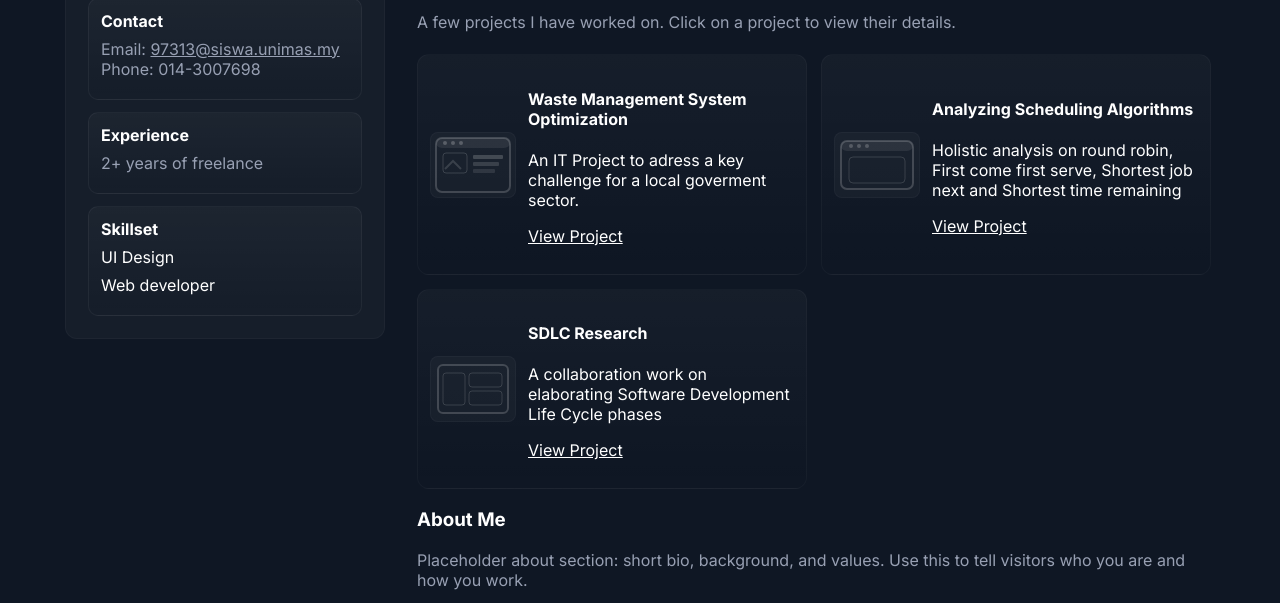
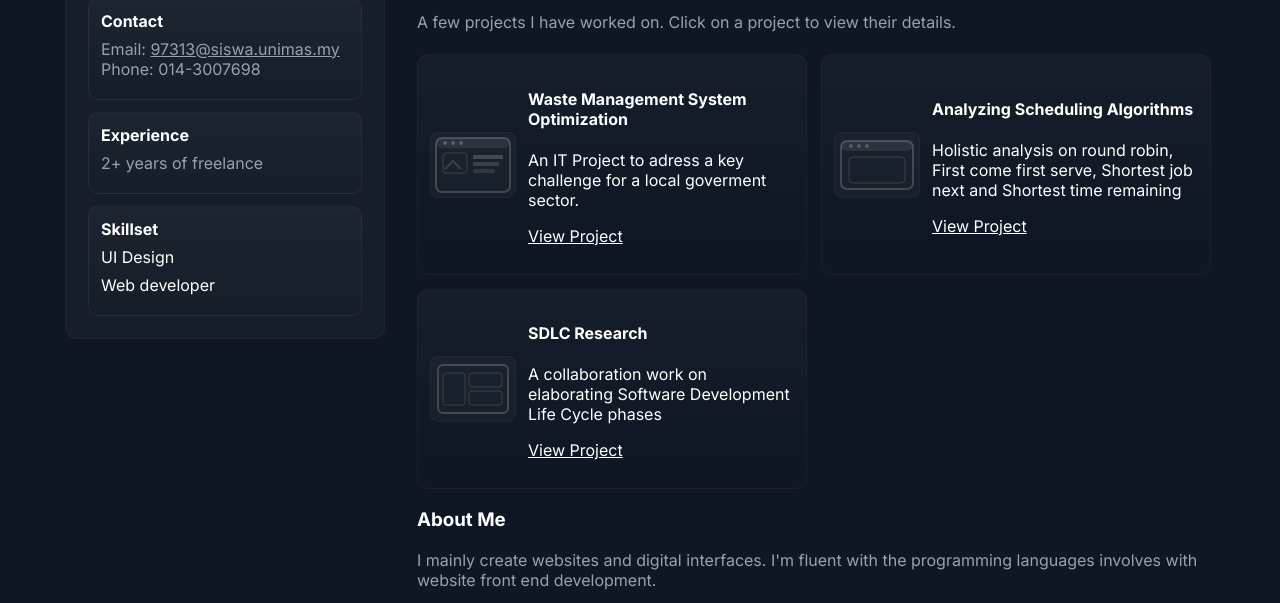
Before and after one commit to Firdaus0007/WADASG1, a plain HTML site: page index.html in a window 1280 px wide. Shown: the part 307-910 px from the top of the page. Drawn offline with Linux system fonts and the light colour scheme.

Commit message:
Update index.html

```diff
--- a/index.html
+++ b/index.html
@@ -310,7 +310,7 @@
           <!-- ABOUT ME section -->
           <section id="about" style="margin-top:18px" aria-labelledby="aboutTitle">
             <h3 id="aboutTitle">About Me</h3>
-            <p style="color:var(--muted)">Placeholder about section: short bio, background, and values. Use this to tell visitors who you are and how you work.</p>
+            <p style="color:var(--muted)">I mainly create websites and digital interfaces. I'm fluent with the programming languages involves with website front end development.</p>
             <div style="display:flex;gap:12px;margin-top:12px;flex-wrap:wrap">
               <div class="pill">Availability: Open</div>
               <div class="pill">Location: Malaysia</div>
```
